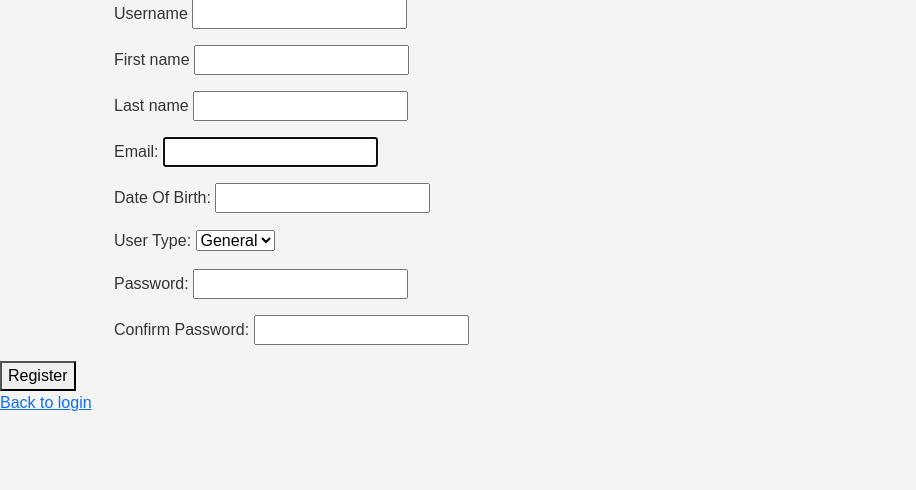
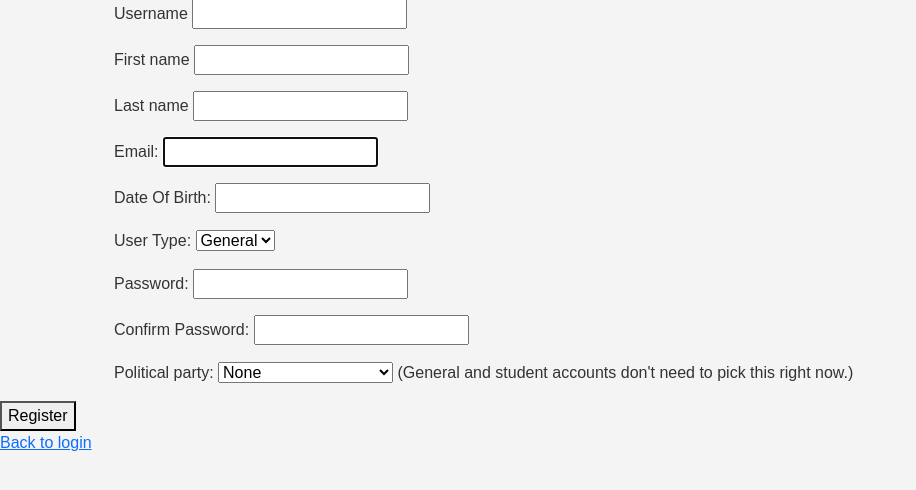
Before and after one commit to CStarfish/django, a Django app: page /register/ in a window 1280 px wide. Shown: the part 123-613 px from the top of the page, without its empty margins (0-916 px from the left). Run offline with Django 5.2, Linux system fonts and the light colour scheme; tables that the repository leaves empty hold one stand-in row (values such as "Sample post").

Commit message:
Registration now accomodates students and officials

```diff
--- a/djangoapp/forms.py
+++ b/djangoapp/forms.py
@@ -3,7 +3,7 @@ from django.contrib.auth.forms import AuthenticationForm
 
 from django.contrib.auth.forms import UserCreationForm
 
-from djangoapp.models import Student, Official, User
+from djangoapp.models import Student, Official, User, PoliticalParty
 
 
 class RegistrationForm(UserCreationForm):
@@ -15,10 +15,16 @@ class RegistrationForm(UserCreationForm):
         required=True)
     student_id = forms.CharField(required=False)
     school_name = forms.CharField(required=False)
+    political_party = forms.ModelChoiceField(
+        queryset=PoliticalParty.objects.all(),
+        empty_label="None",
+        required=False
+    )
+    state = forms.CharField(required=False)
 
     class Meta:
         model = User
-        fields = ['first_name', 'last_name', 'username', 'email', 'date_of_birth', 'user_type','password1', 'password2']
+        fields = ['first_name', 'last_name', 'username', 'email', 'date_of_birth', 'political_party', 'user_type','password1', 'password2']
 
     def clean(self):
         cleaned_data = super().clean()
@@ -33,6 +39,14 @@ class RegistrationForm(UserCreationForm):
             if not school_name:
                 self.add_error('school_name', 'This field is required for students.')
 
+        if user_type == 'official':
+            state = cleaned_data.get('state')
+            political_party = cleaned_data.get('political_party')
+            if not state:
+                self.add_error('state', 'This field is required for officials.')
+            if political_party is None:
+                self.add_error('political_party', 'Officials must specify a political party.')
+
     def save(self, commit=True):
         user = super(RegistrationForm, self).save(commit=False)
         user.email = self.cleaned_data['email']
@@ -40,6 +54,8 @@ class RegistrationForm(UserCreationForm):
 
         if user_type == 'student':
             user.is_student = True
+        elif user_type == 'official':
+            user.is_official = True
 
         if commit:
             user.save()
@@ -47,12 +63,20 @@ class RegistrationForm(UserCreationForm):
         # Handle student
         if user.is_student:
             student = Student(
-                user=user,
-                student_id=self.cleaned_data.get('student_id'),
-                school_name=self.cleaned_data.get('school_name')
+                user = user,
+                student_id = self.cleaned_data.get('student_id'),
+                school_name = self.cleaned_data.get('school_name')
             )
             if commit:
                 student.save()
+        # Handle official
+        elif user.is_official:
+            official = Official(
+                user = user,
+                state = self.cleaned_data.get('state')
+            )
+            if commit:
+                official.save()
 
         return user
 
--- a/djangoapp/templates/djangoapp/register.html
+++ b/djangoapp/templates/djangoapp/register.html
@@ -80,6 +80,16 @@
                 </ul>
             {% endif %}
 
+            <ul>Political party: {{ form.political_party }} (General and student accounts don't need to pick this right now.)</ul>
+            <!-- displays error with password if passwords don't match-->
+            {% if form.political_party.errors %}
+                <ul class="errorlist">
+                    {% for error in form.political_party.errors %}
+                        <li style="color: red;">{{ error }}</li>
+                    {% endfor %}
+                </ul>
+            {% endif %}
+
             <!-- Fields for student registration -->
             <div id="student_field" style="display:none;">
                 <ul>Student ID: {{ form.student_id }}</ul>
@@ -105,7 +115,15 @@
 
             <!-- Fields for official registration -->
             <div id="official_field" style="display:none;">
-                <ul></ul>
+                <ul>State: {{ form.state }}</ul>
+                <!-- Shouldn't ideally trigger unless empty field -->
+                {% if form.state.errors %}
+                <ul class="errorlist">
+                    {% for error in form.state.errors %}
+                        <li style="color: red;">{{ error }}</li>
+                    {% endfor %}
+                </ul>
+                {% endif %}
             </div>
         </div>
         <button type="submit">Register</button>
```
